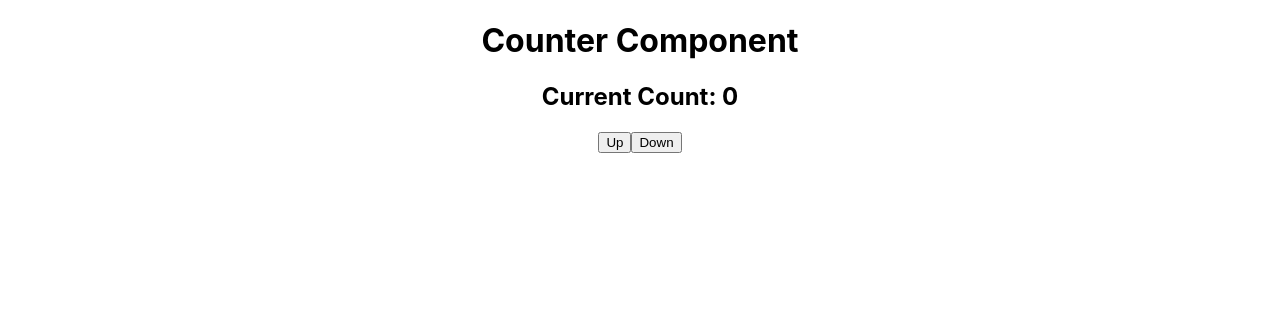
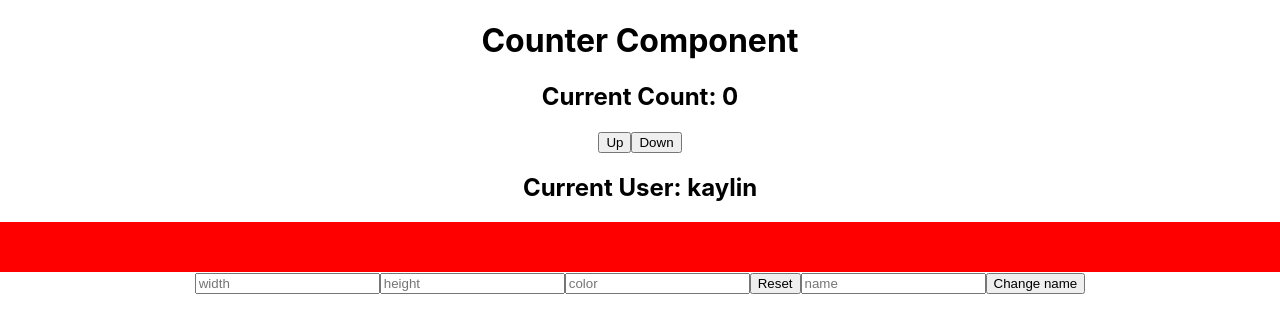
Before and after one commit to kaylinkhanal/bulletproof_redux, a React (Create React App) app: page / in a window 1280 px wide. Shown: the top 332 px of the page. Built offline with nearby package versions, Linux system fonts and the light colour scheme; the HTML template or start-up script is replaced by a standard one.

Commit message:
temp code for backup

```diff
--- a/src/App.js
+++ b/src/App.js
@@ -1,11 +1,14 @@
 import React from "react";
 import './App.css';
 import Counter from "./features/counter/counter";
+import Users from "./features/counter/users/users";
+
 
 function App() {
   return (
     <div className="App">
       <Counter/>
+      <Users/>
     </div>
   );
 }
--- a/src/features/counter/counter.slice.js
+++ b/src/features/counter/counter.slice.js
@@ -1,7 +1,7 @@
 import { createSlice } from "@reduxjs/toolkit";
 
-export const initialState = {
-  count: 0
+ const initialState = {
+  count: 0,
 };
 
 //What is createSlice in Redux Toolkit?
--- /dev/null
+++ b/src/features/counter/users/users.js
@@ -0,0 +1,39 @@
+import {reset, assignName} from "./users.slice";
+import {useDispatch, useSelector} from "react-redux";
+import React, {useState} from 'react';
+const Users = () => {
+    const dispatch = useDispatch();
+    const [inputName, setInputName] = useState('')
+    const {name, width} = useSelector((state) => state.users);
+
+    const resetName = () => {
+        dispatch(reset());
+    }
+    const assignNewName = () => {
+        dispatch(assignName(inputName));
+    }
+  return (
+    <div>
+      <h2>Current User: {name}</h2>
+      <div
+      style={{
+          backgroundColor: 'red',
+          padding: '10px',
+          height: '30px',
+          width: width,
+      }}
+      />
+ <input placeholder= "width" />
+ <input placeholder= "height" />
+ <input placeholder= "color" />
+
+      <button onClick={()=>resetName()}>Reset</button>
+
+
+        <input placeholder= "name" onKeyUp={(e)=> setInputName(e.target.value)}/>
+      <button  onClick={()=>assignNewName()}>Change name</button>
+    </div>
+  );
+};
+
+export default Users;
--- /dev/null
+++ b/src/features/counter/users/users.slice.js
@@ -0,0 +1,21 @@
+import { createSlice } from "@reduxjs/toolkit";
+
+ const initialState = {
+  name: 'kaylin',
+};
+
+const usersSlice = createSlice({
+  name: "users",
+  initialState,
+  reducers: {
+    reset: (state) => {
+        state.name = ''
+    },
+    assignName:  (state, actions) => {
+        state.name = actions.payload.toString()
+    },
+  }
+});
+
+export const { reset, assignName } = usersSlice.actions;
+export default usersSlice.reducer;
--- a/src/store.js
+++ b/src/store.js
@@ -2,9 +2,11 @@ import { configureStore } from "@reduxjs/toolkit";
 import { combineReducers } from "redux";
 import counterSlice from './features/counter/counter.slice'
 import logger from 'redux-logger'
+import usersSlice from "./features/counter/users/users.slice";
 
 const reducer = combineReducers({
   count: counterSlice,
+  users: usersSlice,
 });
 
 const store = configureStore({
```
